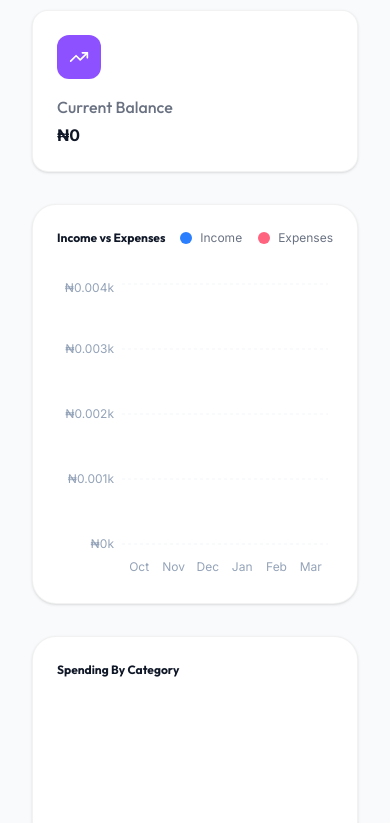
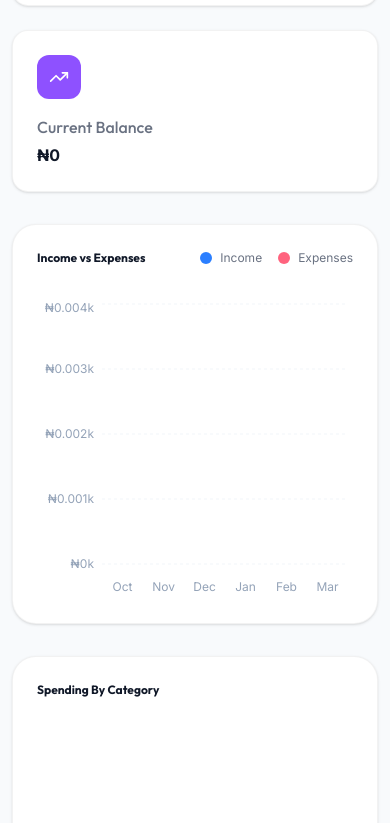
Before and after one commit to chikamso-cmd/personal-finance-tracker, a React (Vite) app: page / in a window 390 px wide. Shown: the part 755-1578 px from the top of the page. Built offline with nearby package versions, Linux system fonts and the light colour scheme.

Commit message:
updated and removed the menu bar from left to top-right

```diff
--- a/src/pages/Dashboard.tsx
+++ b/src/pages/Dashboard.tsx
@@ -160,9 +160,9 @@ export default function Dashboard() {
           />
         </div>
 
-        <main className="flex-1 ml-0 md:ml-64 p-8 overflow-hidden">
+        <main className="flex-1 ml-0 md:ml-64 md:p-8 p-3 overflow-hidden">
           {/* Header */}
-          <header className="flex justify-between items-center mb-10 gap-5">
+          <header className="flex justify-between items-center mb-10  mt-10 md:mt-0 gap-5">
             <div className="flex items-center gap-4">
               <button
                 className="md:hidden absolute right-0 top-0 p-5 rounded-md"
```
